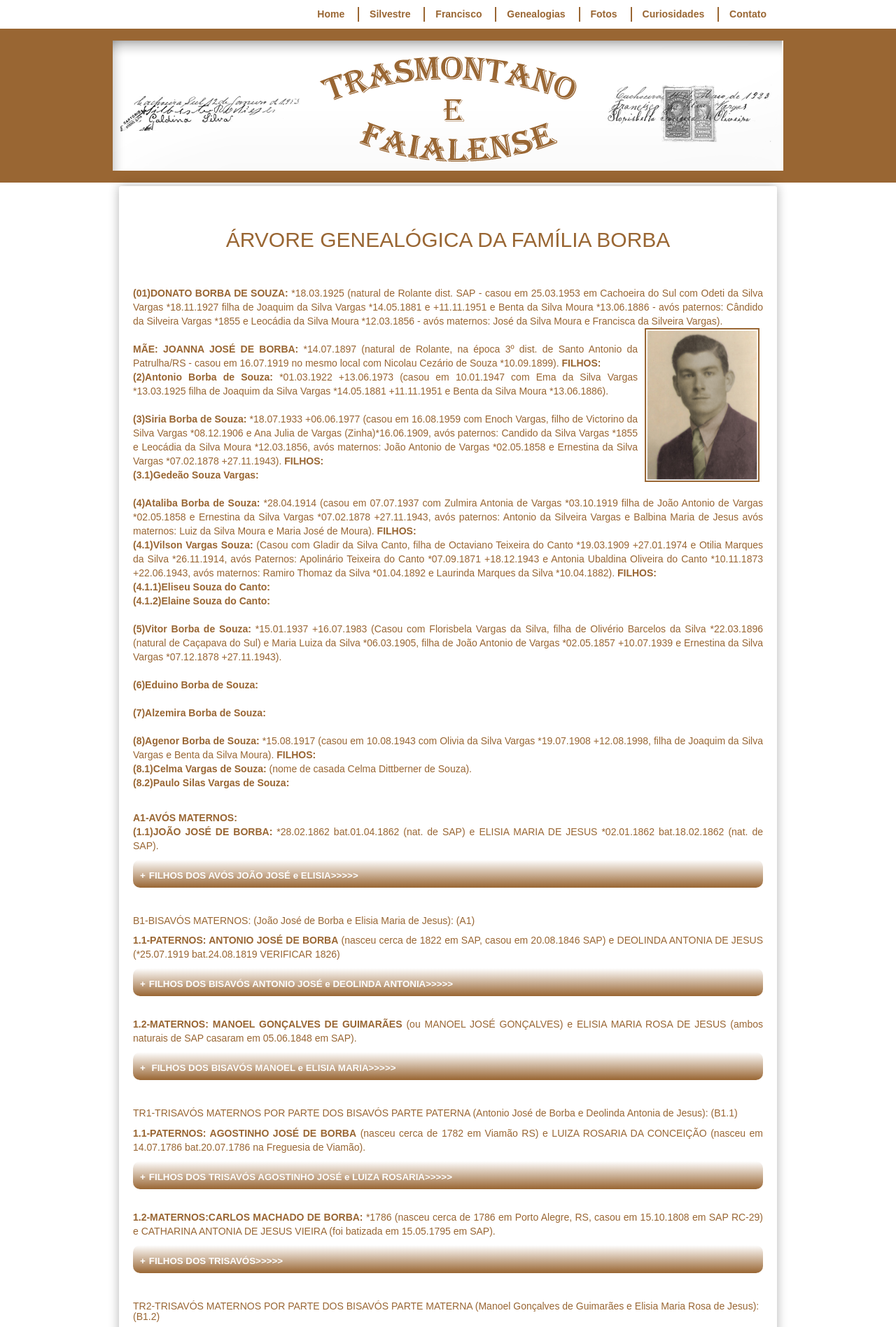
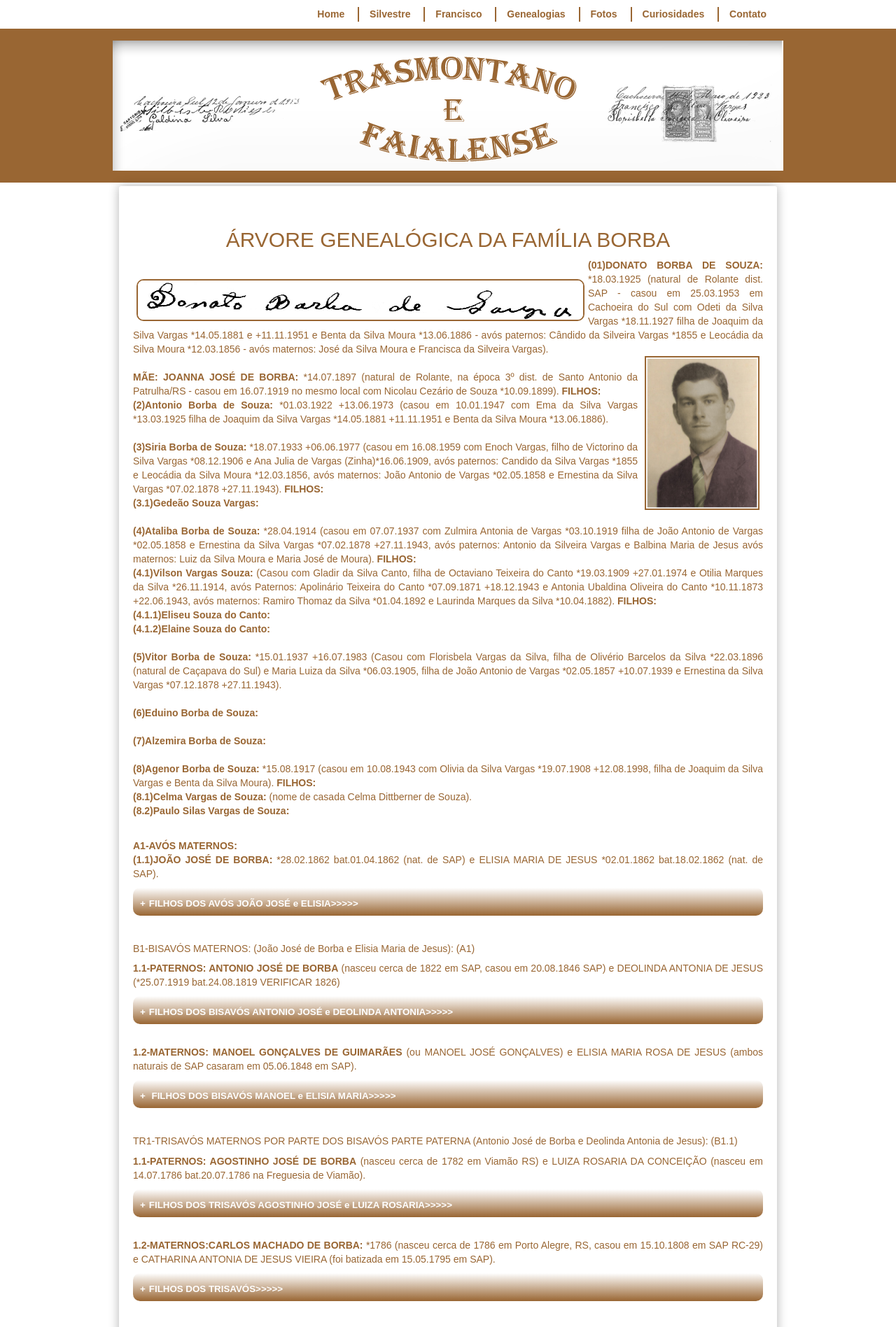
Before and after one commit to claudiovargas1955/claudiovargas1955.github.io, a Jekyll site: the page built from _pages/arvore-genealogica-da-familia-borba.html, in a window 1280 px wide. Shown: the top 1897 px of the page at 70% size. Built offline with Jekyll 4.4.1, drawn with Linux system fonts in a browser that asks for light colours; some web fonts are replaced.

Commit message:
Update arvore-genealogica-da-familia-borba.html

```diff
--- a/_pages/arvore-genealogica-da-familia-borba.html
+++ b/_pages/arvore-genealogica-da-familia-borba.html
@@ -34,6 +34,14 @@ details[open] summary {color:#996633;
         margin-right:10px;
         }
 
+   .esq1{margin-right:5px;
+          margin-left: 5px;
+          border:#996633 solid 2px;
+          border-radius: 10px;
+          margin-top: 30px;
+          margin-bottom:10px;
+         }
+
    .dir{border:#996633 solid 2px;
         margin-left:10px;
         margin-right:5px;
@@ -41,7 +49,8 @@ details[open] summary {color:#996633;
 </style>
 
 <h2>ÁRVORE GENEALÓGICA DA FAMÍLIA BORBA</h2>
-<br/><br/>
+ <img class="esq1" style="float:left"; src="/images/Donato S.jpg" width="640px" height="60px" title="Assinatura Donato Borba de Souza
+- 28.01.1953";/>
 <p><b>(01)DONATO BORBA DE SOUZA:</b> *18.03.1925 (natural de Rolante dist. SAP - casou em 25.03.1953 em Cachoeira  do Sul com Odeti da Silva
 Vargas *18.11.1927 filha de Joaquim da Silva Vargas *14.05.1881 e +11.11.1951 e Benta da Silva Moura *13.06.1886 - avós paternos:
 Cândido da Silveira Vargas *1855 e Leocádia da Silva  Moura *12.03.1856 - avós maternos: José da Silva Moura e Francisca da Silveira
```
